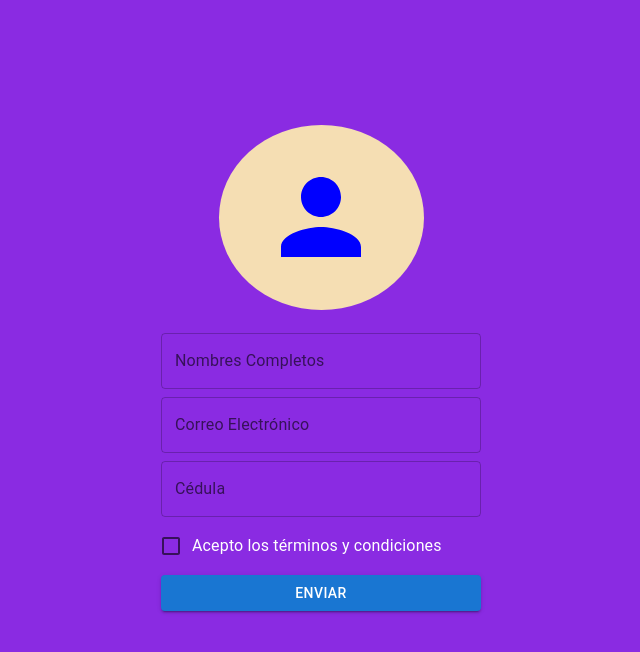
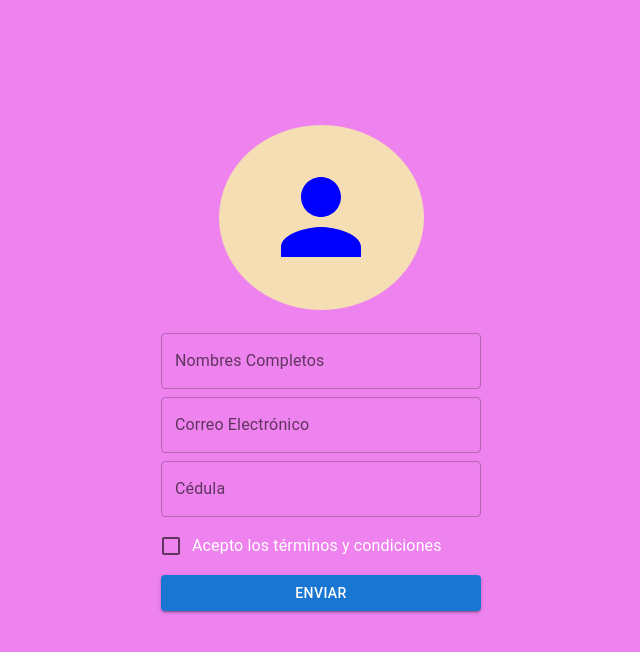
Before and after one commit to BradFernando/aplicativo-web-gastronomy, a Next.js app: page / in a window 1280 px wide. Shown: the top 652 px of the page, without its empty margins (319-959 px from the left). Built offline with nearby package versions, Linux system fonts and the light colour scheme.

Commit message:
El comitw

```diff
--- a/src/app/globals.css
+++ b/src/app/globals.css
@@ -3,7 +3,7 @@ body{
     justify-content: center;
     align-items: center;
     height: 90vh;
-  background: blueviolet;
+  background: violet;
     color: white;
 }
 
```
